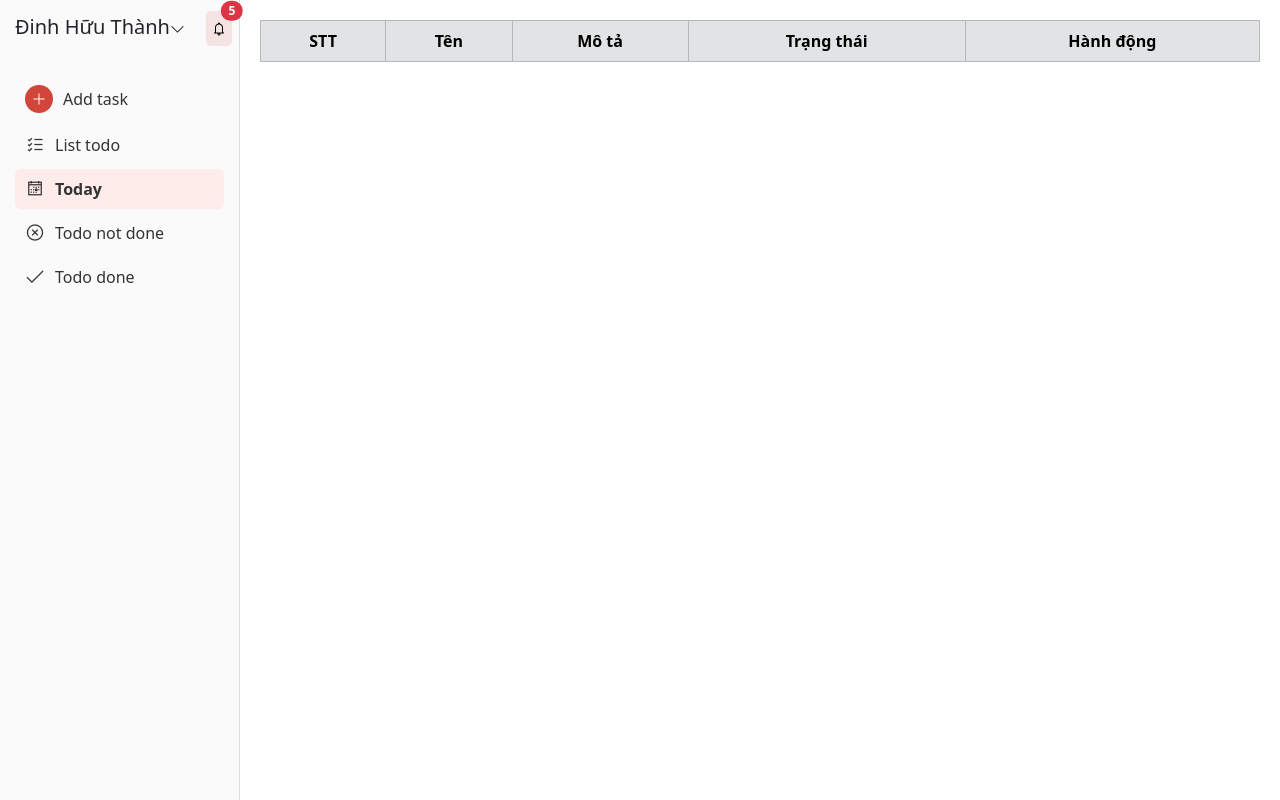
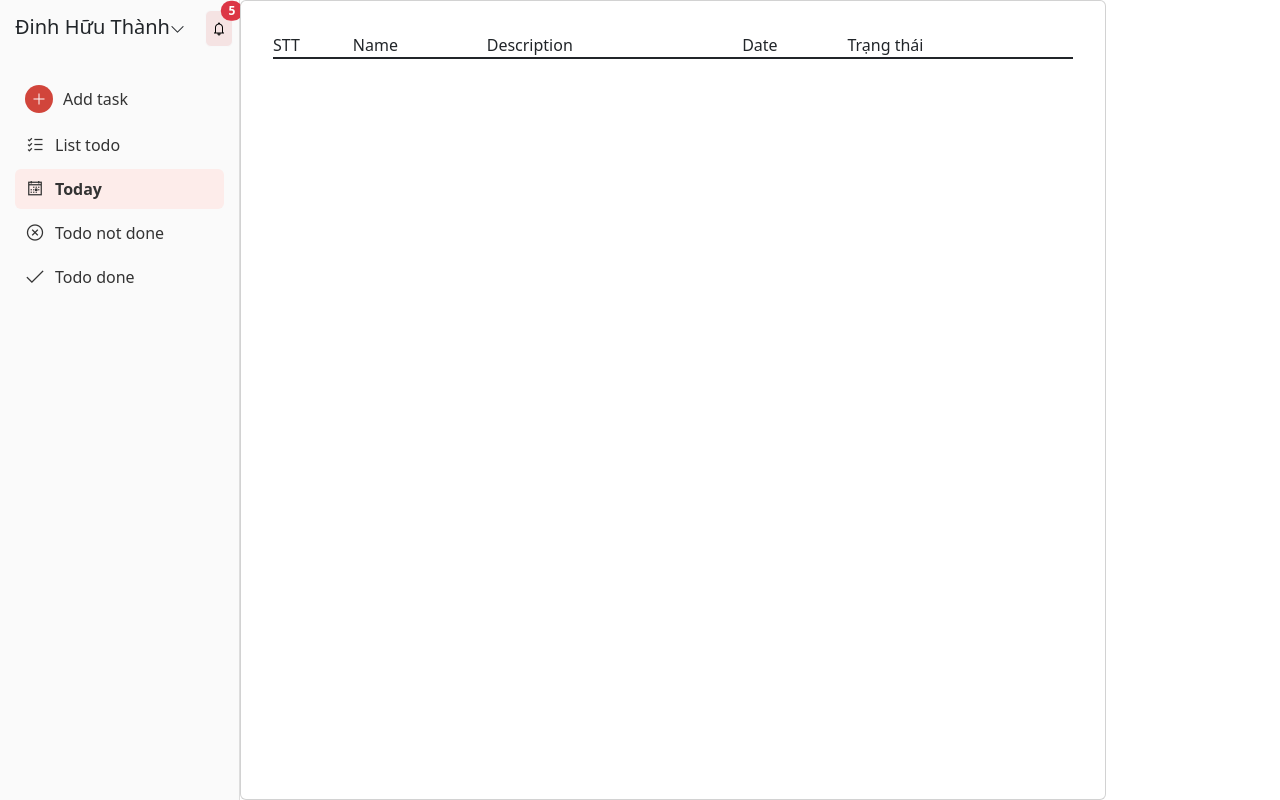
Before and after one commit to thanhdhph18884/todo-learn-vuejs, a Vue app: page / in a window 1280 px wide. Built offline with nearby package versions, Linux system fonts and the light colour scheme.

Commit message:
commit before pull

```diff
--- a/src/components/ListTodo.vue
+++ b/src/components/ListTodo.vue
@@ -2,6 +2,8 @@
 import { ref } from 'vue';
 import EditTodo from './EditTodo.vue';
 import AddTask from './AddTask.vue';
+import DataTable from "primevue/datatable";
+import Column from "primevue/column";
 const listTodo = ref(JSON.parse(localStorage.getItem('todos') || '[]'))
 
 
@@ -16,38 +18,22 @@ const editTodo = (id) => {
   const modal = new bootstrap.Modal(document.getElementById('editModalTodo'))
   modal.show()
 }
+const columns = [
+    { field: 'STT', header: 'STT' },
+    { field: 'name', header: 'Name' },
+    { field: 'description', header: 'Description' },
+    { field: 'date', header: 'Date' },
+    { field: 'status', header: 'Trạng thái' },
+];
+
 </script>
 
 <template>
- <main class="content">
-  <table class="table table-bordered">
-  <thead class="table-secondary">
-    <tr>
-      <th scope="col">STT</th>
-      <th scope="col">Tên</th>
-      <th scope="col">Mô tả</th>
-      <th scope="col">Trạng thái</th>
-      <th scope="col">Hành động</th>
-    </tr>
-  </thead>
-  <tbody>
-    <tr v-for="(todo,index) in listTodo" :key="todo.id">
-      <th scope="row">{{ index + 1 }}</th>
-      <td>{{ todo.name }}</td>
-      <td>{{ todo.description }}</td>
-      <td>{{ todo.status }}</td>
-      <td>
-          <button class="btn btn-sm btn-warning me-2" data-bs-toggle="modal" data-bs-target="#editModalTodo"@click="editTodo(todo.id)">
-              <i class="las la-edit la-2x"></i>
-            </button>
-          <button class="btn btn-sm btn-danger" @click="deleteTodo(todo.id)">
-            <i class="las la-trash-alt la-2x"></i>
-          </button>
-        </td>
-    </tr>
-  </tbody>
-</table>
-</main>
+ <div class="card">
+        <DataTable :value="listTodo" tableStyle="min-width: 50rem">
+            <Column v-for="col of columns" :key="col.field" :field="col.field" :header="col.header"></Column>
+        </DataTable>
+    </div>
 <EditTodo></EditTodo>
 </template>
 
```
